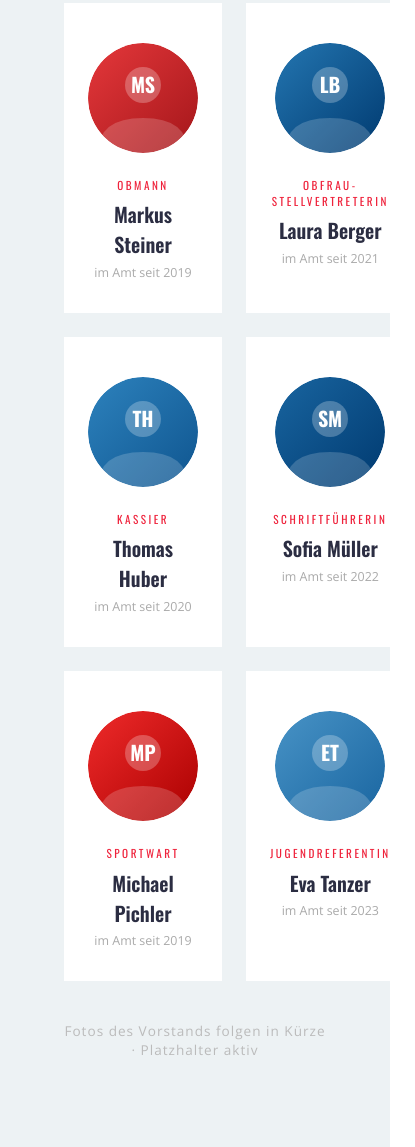
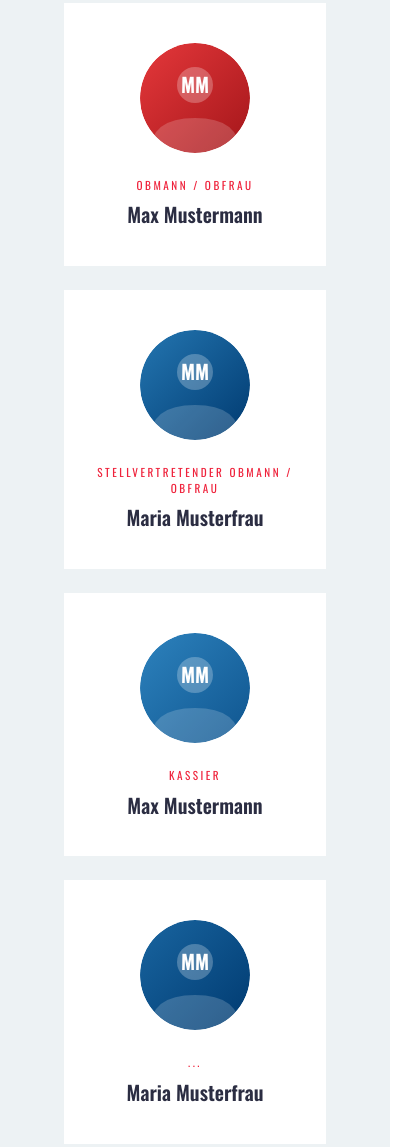
Before and after one commit to timschwarzbrunn/website-test, a plain HTML site: page index.html in a window 390 px wide. Shown: the part 5560-6707 px from the top of the page, 415 px wide, since content can reach past the window. Drawn offline with nearby package versions, Linux system fonts and the light colour scheme.

Commit message:
minor changes for mobile version

```diff
--- a/css/sections.css
+++ b/css/sections.css
@@ -417,7 +417,7 @@ footer a:hover { color: var(--gold); }
 
 @media (max-width: 600px) {
   #hero .hero-title { font-size: 2.8rem; }
-  .vorstand-grid { grid-template-columns: repeat(2, 1fr); }
+  .vorstand-grid { grid-template-columns: 1fr; }
   .facts-grid    { grid-template-columns: 1fr 1fr; }
   .sticky-col    { height: 38vh; min-height: 200px; }
   #training      { padding: 4rem 1.25rem; }
--- a/index.html
+++ b/index.html
@@ -349,12 +349,11 @@
             <circle cx="55" cy="55" r="55" fill="url(#av1)"/>
             <circle cx="55" cy="42" r="18" fill="rgba(255,255,255,.25)"/>
             <path d="M 10 110 Q 10 75 55 75 Q 100 75 100 110 Z" fill="rgba(255,255,255,.18)"/>
-            <text x="55" y="50" text-anchor="middle" fill="white" font-size="20" font-family="Oswald,Arial,sans-serif" font-weight="700">MS</text>
+            <text x="55" y="50" text-anchor="middle" fill="white" font-size="20" font-family="Oswald,Arial,sans-serif" font-weight="700">MM</text>
           </svg>
         </div>
-        <div class="v-role">Obmann</div>
-        <div class="v-name">Markus Steiner</div>
-        <div class="v-since">im Amt seit 2019</div>
+        <div class="v-role">Obmann / Obfrau</div>
+        <div class="v-name">Max Mustermann</div>
       </div>
 
       <!-- Card 2 -->
@@ -370,12 +369,11 @@
             <circle cx="55" cy="55" r="55" fill="url(#av2)"/>
             <circle cx="55" cy="42" r="18" fill="rgba(255,255,255,.25)"/>
             <path d="M 10 110 Q 10 75 55 75 Q 100 75 100 110 Z" fill="rgba(255,255,255,.18)"/>
-            <text x="55" y="50" text-anchor="middle" fill="white" font-size="20" font-family="Oswald,Arial,sans-serif" font-weight="700">LB</text>
+            <text x="55" y="50" text-anchor="middle" fill="white" font-size="20" font-family="Oswald,Arial,sans-serif" font-weight="700">MM</text>
           </svg>
         </div>
-        <div class="v-role">Obfrau-Stellvertreterin</div>
-        <div class="v-name">Laura Berger</div>
-        <div class="v-since">im Amt seit 2021</div>
+        <div class="v-role">Stellvertretender Obmann / Obfrau</div>
+        <div class="v-name">Maria Musterfrau</div>
       </div>
 
       <!-- Card 3 -->
@@ -391,12 +389,11 @@
             <circle cx="55" cy="55" r="55" fill="url(#av3)"/>
             <circle cx="55" cy="42" r="18" fill="rgba(255,255,255,.25)"/>
             <path d="M 10 110 Q 10 75 55 75 Q 100 75 100 110 Z" fill="rgba(255,255,255,.18)"/>
-            <text x="55" y="50" text-anchor="middle" fill="white" font-size="20" font-family="Oswald,Arial,sans-serif" font-weight="700">TH</text>
+            <text x="55" y="50" text-anchor="middle" fill="white" font-size="20" font-family="Oswald,Arial,sans-serif" font-weight="700">MM</text>
           </svg>
         </div>
         <div class="v-role">Kassier</div>
-        <div class="v-name">Thomas Huber</div>
-        <div class="v-since">im Amt seit 2020</div>
+        <div class="v-name">Max Mustermann</div>
       </div>
 
       <!-- Card 4 -->
@@ -412,12 +409,11 @@
             <circle cx="55" cy="55" r="55" fill="url(#av4)"/>
             <circle cx="55" cy="42" r="18" fill="rgba(255,255,255,.25)"/>
             <path d="M 10 110 Q 10 75 55 75 Q 100 75 100 110 Z" fill="rgba(255,255,255,.18)"/>
-            <text x="55" y="50" text-anchor="middle" fill="white" font-size="20" font-family="Oswald,Arial,sans-serif" font-weight="700">SM</text>
+            <text x="55" y="50" text-anchor="middle" fill="white" font-size="20" font-family="Oswald,Arial,sans-serif" font-weight="700">MM</text>
           </svg>
         </div>
-        <div class="v-role">Schriftführerin</div>
-        <div class="v-name">Sofia Müller</div>
-        <div class="v-since">im Amt seit 2022</div>
+        <div class="v-role">...</div>
+        <div class="v-name">Maria Musterfrau</div>
       </div>
 
       <!-- Card 5 -->
@@ -433,12 +429,11 @@
             <circle cx="55" cy="55" r="55" fill="url(#av5)"/>
             <circle cx="55" cy="42" r="18" fill="rgba(255,255,255,.25)"/>
             <path d="M 10 110 Q 10 75 55 75 Q 100 75 100 110 Z" fill="rgba(255,255,255,.18)"/>
-            <text x="55" y="50" text-anchor="middle" fill="white" font-size="20" font-family="Oswald,Arial,sans-serif" font-weight="700">MP</text>
+            <text x="55" y="50" text-anchor="middle" fill="white" font-size="20" font-family="Oswald,Arial,sans-serif" font-weight="700">MM</text>
           </svg>
         </div>
-        <div class="v-role">Sportwart</div>
-        <div class="v-name">Michael Pichler</div>
-        <div class="v-since">im Amt seit 2019</div>
+        <div class="v-role">...</div>
+        <div class="v-name">Max Mustermann</div>
       </div>
 
       <!-- Card 6 -->
@@ -454,19 +449,15 @@
             <circle cx="55" cy="55" r="55" fill="url(#av6)"/>
             <circle cx="55" cy="42" r="18" fill="rgba(255,255,255,.25)"/>
             <path d="M 10 110 Q 10 75 55 75 Q 100 75 100 110 Z" fill="rgba(255,255,255,.18)"/>
-            <text x="55" y="50" text-anchor="middle" fill="white" font-size="20" font-family="Oswald,Arial,sans-serif" font-weight="700">ET</text>
+            <text x="55" y="50" text-anchor="middle" fill="white" font-size="20" font-family="Oswald,Arial,sans-serif" font-weight="700">MM</text>
           </svg>
         </div>
-        <div class="v-role">Jugendreferentin</div>
-        <div class="v-name">Eva Tanzer</div>
-        <div class="v-since">im Amt seit 2023</div>
+        <div class="v-role">...</div>
+        <div class="v-name">Maria Musterfrau</div>
       </div>
 
     </div>
 
-    <p class="reveal" style="margin-top:2.5rem; color:#bbb; font-size:.85rem; letter-spacing:1px; text-align:center;">
-      Fotos des Vorstands folgen in Kürze · Platzhalter aktiv
-    </p>
   </div>
 </section>
 
```
